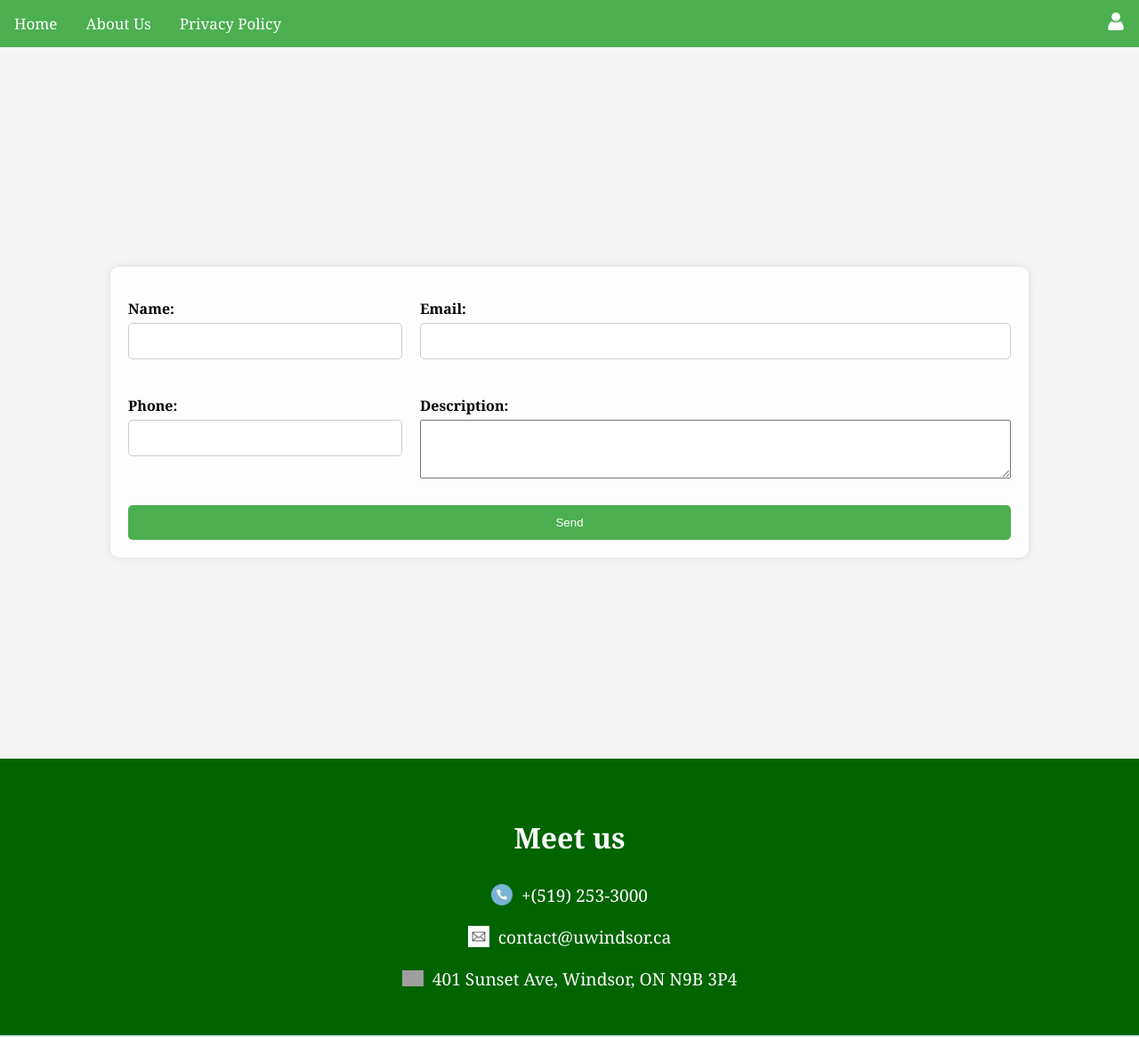
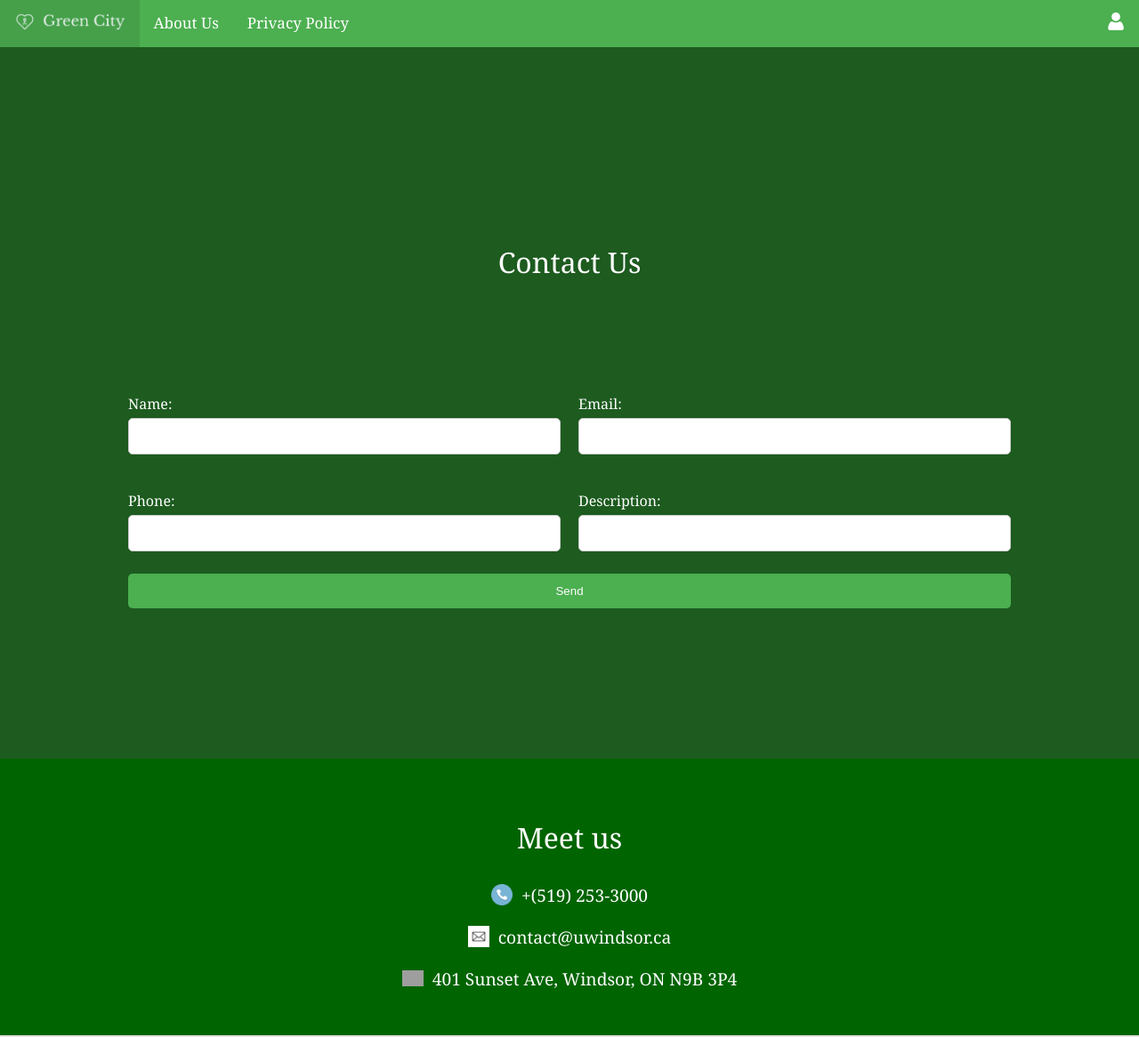
Before and after one commit to anoopmanikantas/COMP8347-Final-project-Green-City, a Django app: page /contact/ in a window 1280 px wide. Shown: the top 1166 px of the page at 89% size. Run offline with Django 5.2, Linux system fonts and the light colour scheme; grey boxes are pictures that could not be loaded.

Commit message:
Style Contact Us page and fix minor bugs

```diff
--- a/myapp/forms.py
+++ b/myapp/forms.py
@@ -63,12 +63,16 @@ class BuildingPermitForm(forms.ModelForm):
 
 
 class ContactForm(forms.ModelForm):
+    def __init__(self, *args, **kwargs):
+        super().__init__(*args, **kwargs)
+        self.fields['name'].widget.attrs.update({'id': 'form-p'})
+        self.fields['email'].widget.attrs.update({'id': 'form-p'})
+        self.fields['phone'].widget.attrs.update({'id': 'form-p'})
+        self.fields['description'].widget.attrs.update({'id': 'form-p'})
+
     class Meta:
         model = ContactModel
         fields = ['name', 'email', 'phone', 'description']
-        widgets = {
-            'description': forms.Textarea(attrs={'cols': 80, 'rows': 4})
-        }
 
 
 class SearchForm(forms.Form):
--- a/myapp/templates/base.html
+++ b/myapp/templates/base.html
@@ -11,7 +11,9 @@
 <body>
     <div class="navbar">
         <div class="nav-links">
-            <a href="{% url 'myapp:home' %}">Home</a>
+            <a href="{% url 'myapp:home' %}">
+                <img class="nav-img" src="{% static 'Logo-small.png' %}" alt="Home">
+            </a>
             <a href="{% url 'myapp:about' %}">About Us</a>
             <a href="{% url 'myapp:privacy_policy' %}">Privacy Policy</a>
         </div>
--- a/myapp/templates/contact.css
+++ b/myapp/templates/contact.css
@@ -9,6 +9,7 @@
     font-size: 2em;
     margin-bottom: 20px;
     color: #ffffff;
+    font-weight: 500;
 }
 
 .contact-info {
--- a/myapp/templates/contact/contact.html
+++ b/myapp/templates/contact/contact.html
@@ -6,6 +6,7 @@
     <link rel="stylesheet" href="{% static 'contact/contact1.css' %}">
 
     <div class="apply-container">
+        <h1 class="contact-h1"> Contact Us </h1>
         <div class="form-container">
             <form method="post" enctype="multipart/form-data">
                 {% csrf_token %}
--- a/myapp/templates/contact/contact1.css
+++ b/myapp/templates/contact/contact1.css
@@ -1,6 +1,16 @@
 .content {
     padding: 0;
+    background: #1d5b1f;
 }
+.contact-h1{
+    width: 100%;
+    text-align: center;
+    padding-top: 50px;
+    padding-bottom: 50px;
+    font-weight: 500;
+    color: #ffffff;
+}
+
 
 .apply-container {
     display: flex;
@@ -34,9 +44,9 @@
     max-height: 70%; /* Adjust to fit with image */
     overflow: auto; /* Allow scrolling if content exceeds container height */
     padding: 20px;
-    background-color: rgba(255, 255, 255, 0.8);
+    /*background-color: rgba(255, 255, 255, 0.8);*/
     border-radius: 10px;
-    box-shadow: 0 0 10px rgba(0, 0, 0, 0.1);
+    /*box-shadow: 0 0 10px rgba(0, 0, 0, 0.1);*/
     margin-top: 20px; /* Adjust spacing */
 }
 
@@ -48,12 +58,19 @@ form {
 
 form p {
     margin-bottom: 5px;
+    color: #ffffff;
+    font-weight: 200;
+}
+
+#form-p {
+
 }
 
 form label {
     display: block;
     margin-bottom: 5px;
-    font-weight: bold;
+    color: #ffffff;
+    font-weight: 200;
 }
 
 form input,
--- a/myapp/views.py
+++ b/myapp/views.py
@@ -181,13 +181,8 @@ def contact_view(request):
     if request.method == 'POST':
         form = ContactForm(request.POST)
         if form.is_valid():
-            # Process form data
-            email = form.cleaned_data['email']
-            phone = form.cleaned_data['phone']
-            name = form.cleaned_data['name']
-            description = form.cleaned_data['description']
-            # You can add your processing logic here
-            return HttpResponse('Thank you for your message.')
+            form.save()
+            return redirect('myapp:home')
     else:
         form = ContactForm()
 
```
Also changed, not shown: db.sqlite3, myapp/migrations/0016_contactmodel_alter_buildingpermit_application_number_and_more.py (added).
